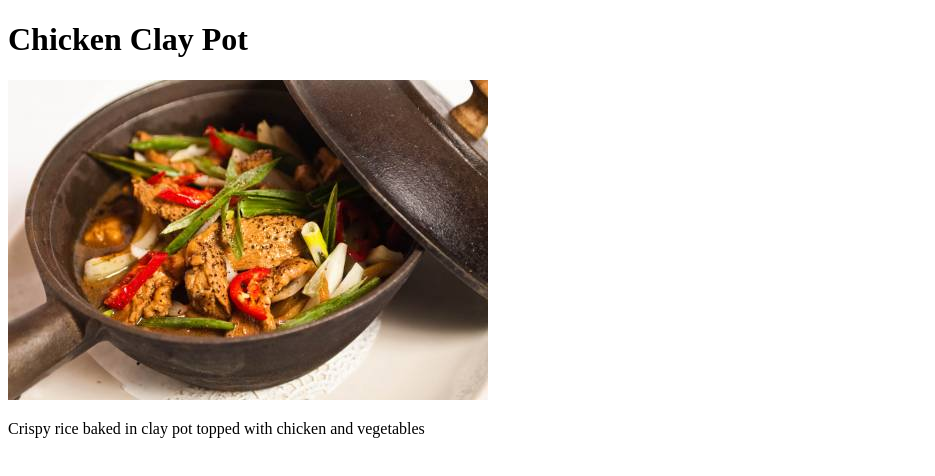
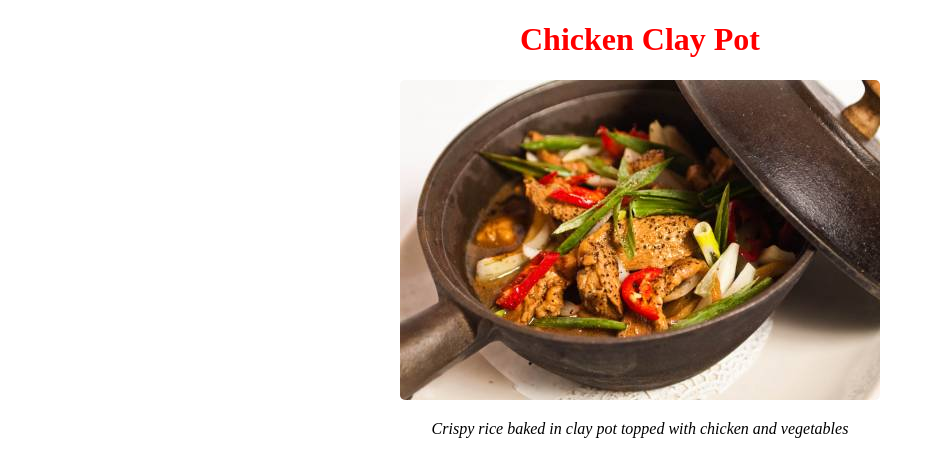
Before and after one commit to amirna2/udacity-frontend-dev, a plain HTML site: page writing-selectors/index.html in a window 1280 px wide. Shown: the whole page, without its empty margins (0-935 px from the left). Drawn offline with Linux system fonts and the light colour scheme.

Commit message:
Added selectors

```diff
--- a/writing-selectors/index.html
+++ b/writing-selectors/index.html
@@ -5,16 +5,16 @@
 	<!-- the next line loads the tests for the Udacity Feedback extension -->
 	<meta name="udacity-grader" content="http://udacity.github.io/fend/lessons/L3/problem-set/05-writing-selectors/tests.json">
 	<style>
-		/* missing id */ {
+		#menu {
 			text-align: center;
 		}
-		/* missing class */ {
+		.item {
 			color: red;
 		}
-		/* missing class */ {
+		.picture {
 			border-radius: 5px;
 		}
-		/* missing class */ {
+		.description {
 			font-style: italic;
 		}
 	</style>
```
